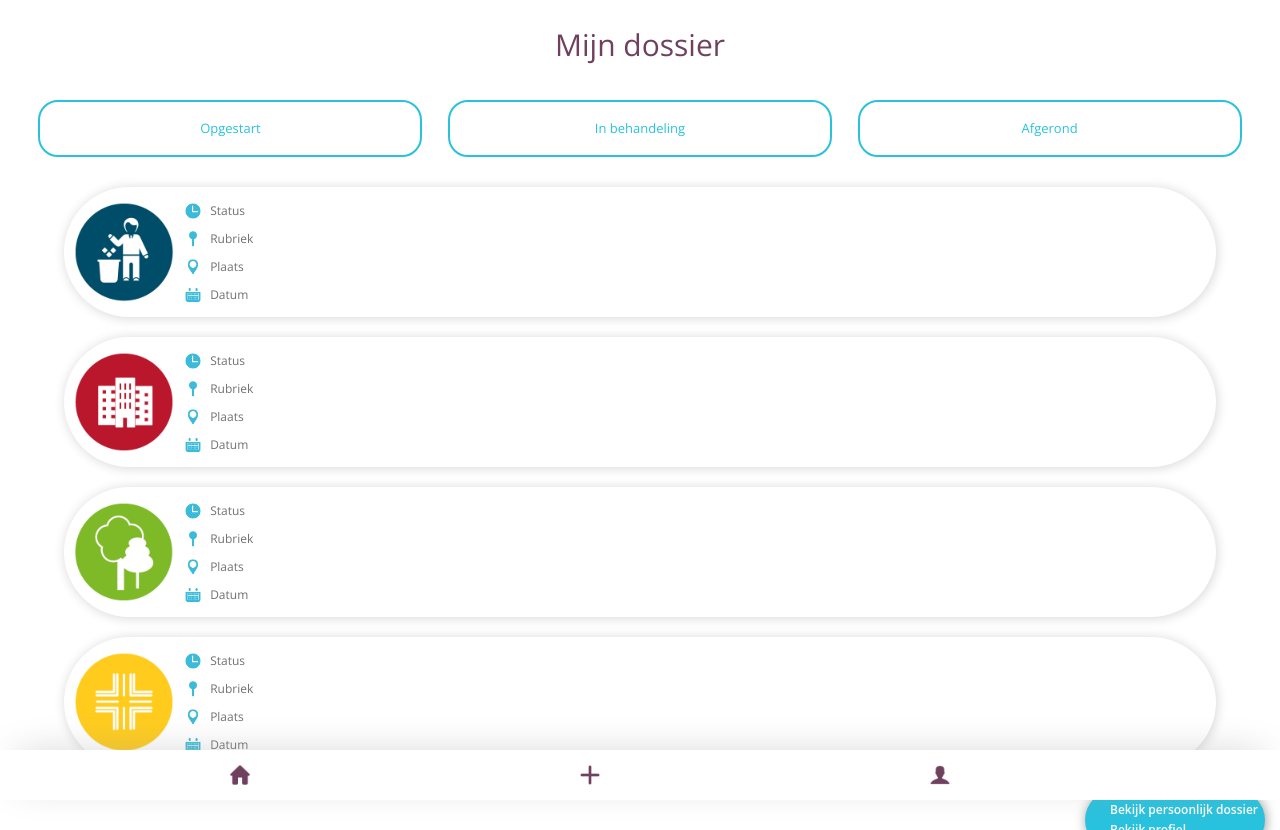
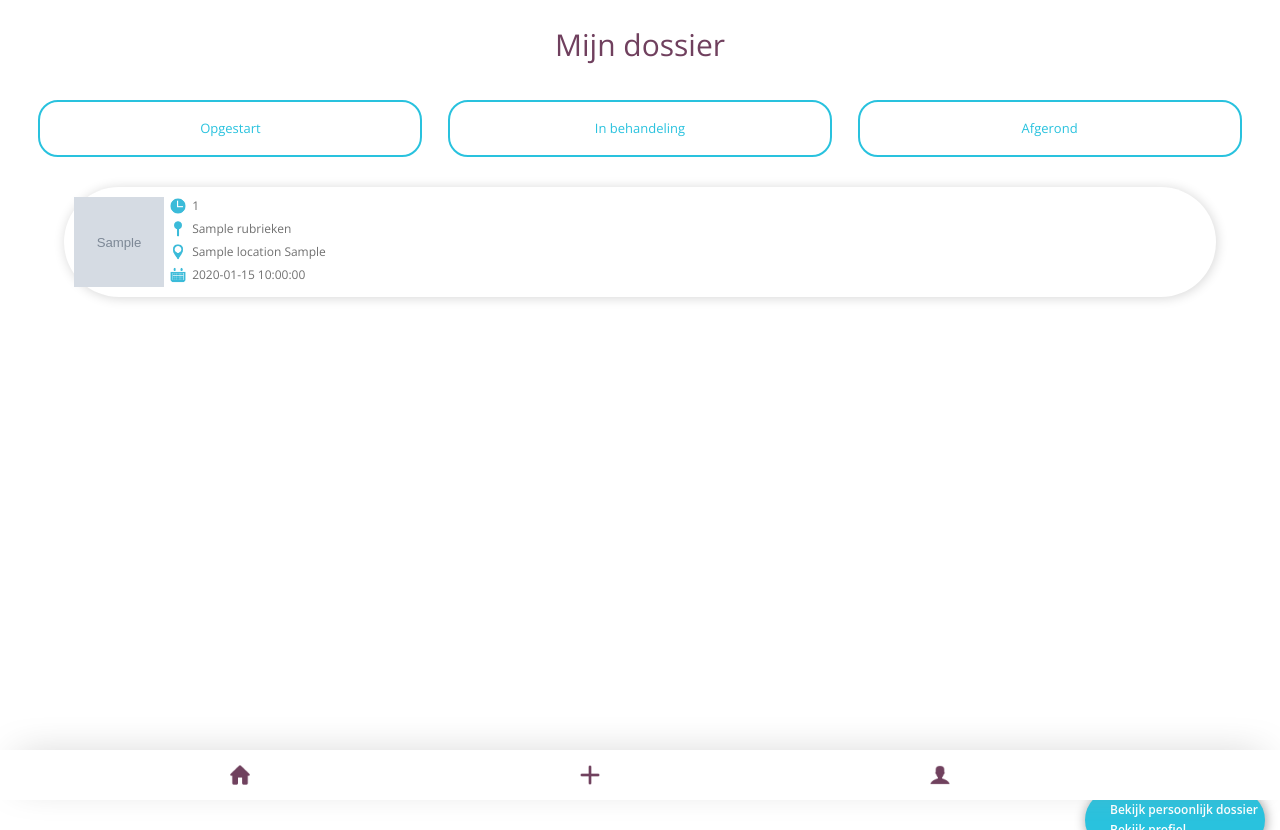
Before and after one commit to ilonaVS/pinme, a PHP site: page /dossier.php in a window 1280 px wide. Run offline with PHP 8.4, Linux system fonts and the light colour scheme; the visitor is signed in with stand-in values (Sample User, id 1); tables that the repository leaves empty or names only in its code hold one stand-in row (values such as "Sample post"); grey boxes marked "Sample" are stand-in pictures.

Commit message:
dossier: get all pins from user-loggedin

```diff
--- a/classes/Pin.class.php
+++ b/classes/Pin.class.php
@@ -167,7 +167,6 @@
         }
 
 
-
         /* Rubrieken ophalen */
         public function getRubrieken()
         {
@@ -255,6 +254,17 @@
             return $result;
         }
 
+        /* Alle meldingen ophalen */
+        public function getAllPins()
+        {
+            $conn = Db::getInstance();
+            $statement = $conn->prepare("SELECT pins.*, locations.streetname, locations.house_nr, locations.city, statussen.name, rubrieken.icon_url, rubrieken.name FROM pins, locations, statussen, rubrieken WHERE pins.user_id = :userId AND pins.location_id = locations.id AND pins.status_id = statussen.id AND pins.rubriek_id = rubrieken.id ORDER BY pins.date DESC");
+            $statement->bindValue(":userId", $this->getUserId());
+            $statement->execute();
+            $result = $statement->fetchAll(PDO::FETCH_ASSOC);
+            return $result;
+        }
+
 
 
 
--- a/css/style.css
+++ b/css/style.css
@@ -712,10 +712,10 @@ textarea{
 }
 .dossier{
     width: 90%;
-    height:130px;
+    height:110px;
 	margin:20px 5%;
     padding-left:10px;
-    padding-top:15px;
+    padding-top:10px;
 	border-radius: 5em;
 	background-color:#fff;
     box-shadow:1px 1px 12px #D6D6D6;
@@ -723,7 +723,7 @@ textarea{
 .dossier_info{
     font-size:12px;
     color:#707070;
-    margin-bottom:10px;
+    margin-bottom:5px;
 }
 .dossier_info img, .dossier_info div{
     display:inline-block;
@@ -732,13 +732,13 @@ textarea{
 .dossier_info img{
     width:18px;
     height:18px;
-    margin-right:5px;
+    margin-right:2px;
 }
 .dossier .dossier_rubicon {
-    width:100px;
-    height:100px;
+    width:90px;
+    height:90px;
     float:left;
-    margin-right:10px;
+    margin-right:5px;
 }
 
 #avatar{
--- a/dossier.php
+++ b/dossier.php
@@ -1,4 +1,17 @@
-<!DOCTYPE html>
+<?php
+
+include_once("classes/Pin.class.php");
+include_once("classes/User.class.php");
+
+session_start();//zodat session user gebruikt kan worden
+
+$pin = new Pin();
+$pin->setUserId($_SESSION['user']);
+$collection = $pin->getAllPins();
+
+
+
+?><!DOCTYPE html>
 <html lang="en">
 <head>
 	<meta charset="UTF-8">
@@ -36,87 +49,28 @@
 
 	<div class="dossiers">
 
+		<?php foreach($collection as $pin): ?>
         <div class="dossier">
-            <img src="images/icon_afval.png" alt="icon" class="dossier_rubicon">
+            <img src="<?php echo $pin['icon_url']; ?>" alt="icon" class="dossier_rubicon">
             <div class="dossier_info">
                 <img src="images/dossier_klok.png" alt="icon">
-                <div>Status</div>
+                <div><?php echo $pin['status_id']; ?></div>
             </div>
             <div class="dossier_info">
                 <img src="images/dossier_pin.png" alt="icon">
-                <div>Rubriek</div>
+                <div><?php echo $pin['name']; ?></div>
             </div>
             <div class="dossier_info">
                 <img src="images/dossier_locatie.png" alt="icon">
-                <div>Plaats</div>
+                <div><?php echo $pin['streetname'].' '.$pin['house_nr']; ?></div>
             </div>
             <div class="dossier_info">
                 <img src="images/dossier_kalender.png" alt="icon">
-                <div>Datum</div>
+                <div><?php echo $pin['date']; ?></div>
             </div>
         </div>
+		<?php endforeach; ?>
 
-
-		<div class="dossier">
-            <img src="images/icon_gebouwen.png" alt="icon" class="dossier_rubicon">
-            <div class="dossier_info">
-                <img src="images/dossier_klok.png" alt="icon">
-                <div>Status</div>
-            </div>
-            <div class="dossier_info">
-                <img src="images/dossier_pin.png" alt="icon">
-                <div>Rubriek</div>
-            </div>
-            <div class="dossier_info">
-                <img src="images/dossier_locatie.png" alt="icon">
-                <div>Plaats</div>
-            </div>
-            <div class="dossier_info">
-                <img src="images/dossier_kalender.png" alt="icon">
-                <div>Datum</div>
-            </div>
-        </div>
-
-
-		<div class="dossier">
-            <img src="images/icon_groen.png" alt="icon" class="dossier_rubicon">
-            <div class="dossier_info">
-                <img src="images/dossier_klok.png" alt="icon">
-                <div>Status</div>
-            </div>
-            <div class="dossier_info">
-                <img src="images/dossier_pin.png" alt="icon">
-                <div>Rubriek</div>
-            </div>
-            <div class="dossier_info">
-                <img src="images/dossier_locatie.png" alt="icon">
-                <div>Plaats</div>
-            </div>
-            <div class="dossier_info">
-                <img src="images/dossier_kalender.png" alt="icon">
-                <div>Datum</div>
-            </div>
-        </div>
-
-        <div class="dossier">
-            <img src="images/icon_straten.png" alt="icon" class="dossier_rubicon">
-            <div class="dossier_info">
-                <img src="images/dossier_klok.png" alt="icon">
-                <div>Status</div>
-            </div>
-            <div class="dossier_info">
-                <img src="images/dossier_pin.png" alt="icon">
-                <div>Rubriek</div>
-            </div>
-            <div class="dossier_info">
-                <img src="images/dossier_locatie.png" alt="icon">
-                <div>Plaats</div>
-            </div>
-            <div class="dossier_info">
-                <img src="images/dossier_kalender.png" alt="icon">
-                <div>Datum</div>
-            </div>
-        </div>
 
 	</div>
 
```
